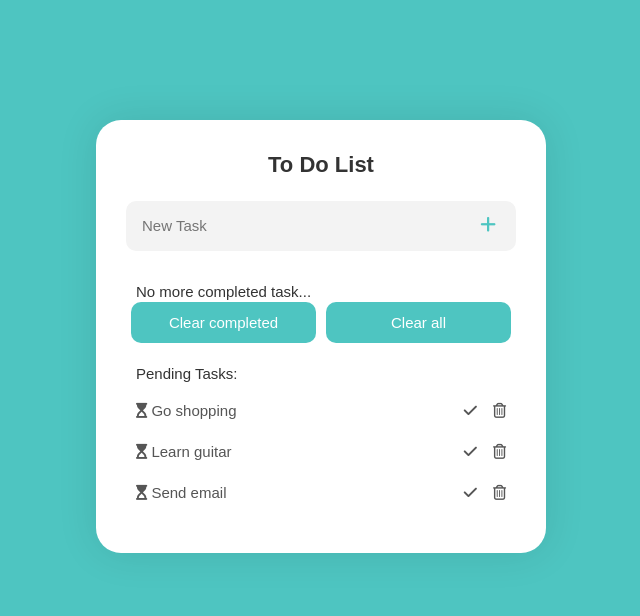
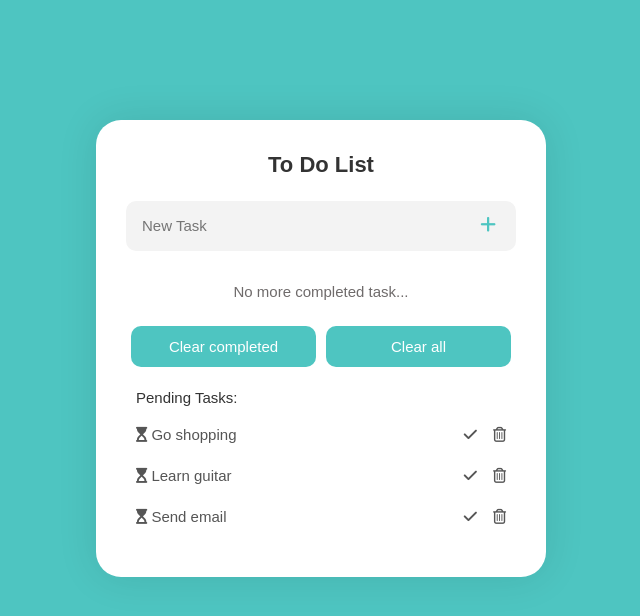
Before and after one commit to sasanedicbn/To-do-list, a Vue app: page / in a window 1280 px wide. Both pictures are taken after a click on the button "Clear completed". Shown: the top 616 px of the page, without its empty margins (319-959 px from the left). Built offline with nearby package versions, Linux system fonts and the light colour scheme.

Commit message:
create style for no=more-task mess

```diff
--- a/src/assets/main.css
+++ b/src/assets/main.css
@@ -155,3 +155,8 @@ task items
 .taskItems-actions button:first-child{
   padding: 0 1rem;
 }
+.no-more{
+  text-align: center;
+  margin: 1.5rem 0;
+  color: rgb(111, 107, 107);
+}
--- a/src/components/Task.vue
+++ b/src/components/Task.vue
@@ -21,7 +21,7 @@
               <button @click="emit('deleteTask', task.id)"><i class="far fa-trash-alt"></i></button>
             </li>
           </ul>
-          <p v-else>No more completed task...</p>
+          <p v-else class="no-more">No more completed task...</p>
         </div>
         <!-- buttons -->
         <div class="clearBtns">
@@ -43,7 +43,7 @@
              </div>
             </li>
           </ul>
-          <p v-else >No more pending task...</p>
+          <p v-else class="no-more">No more pending task...</p>
         </div>
         <p>{{ inputValue }}</p>
       </div>
```
